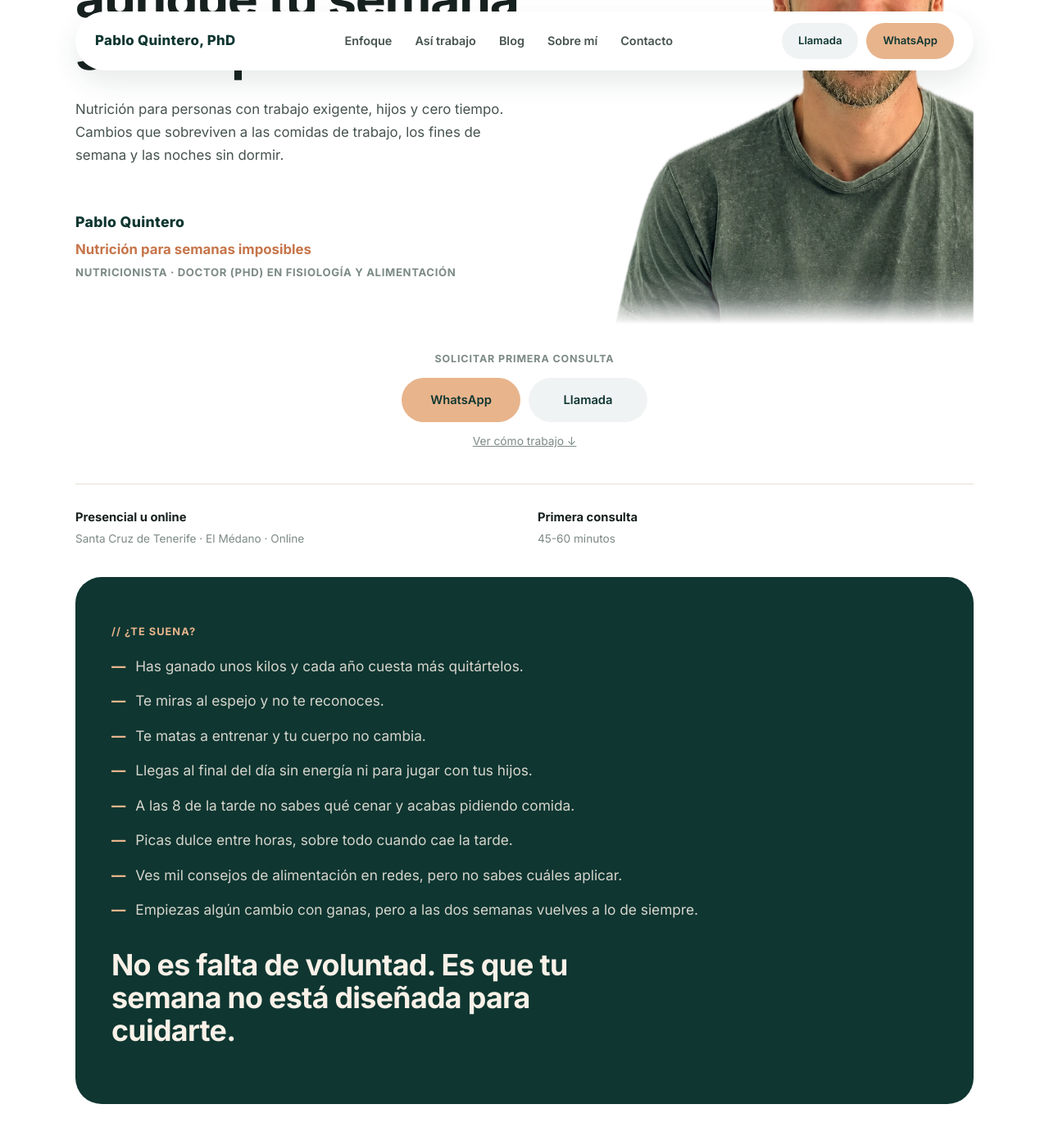
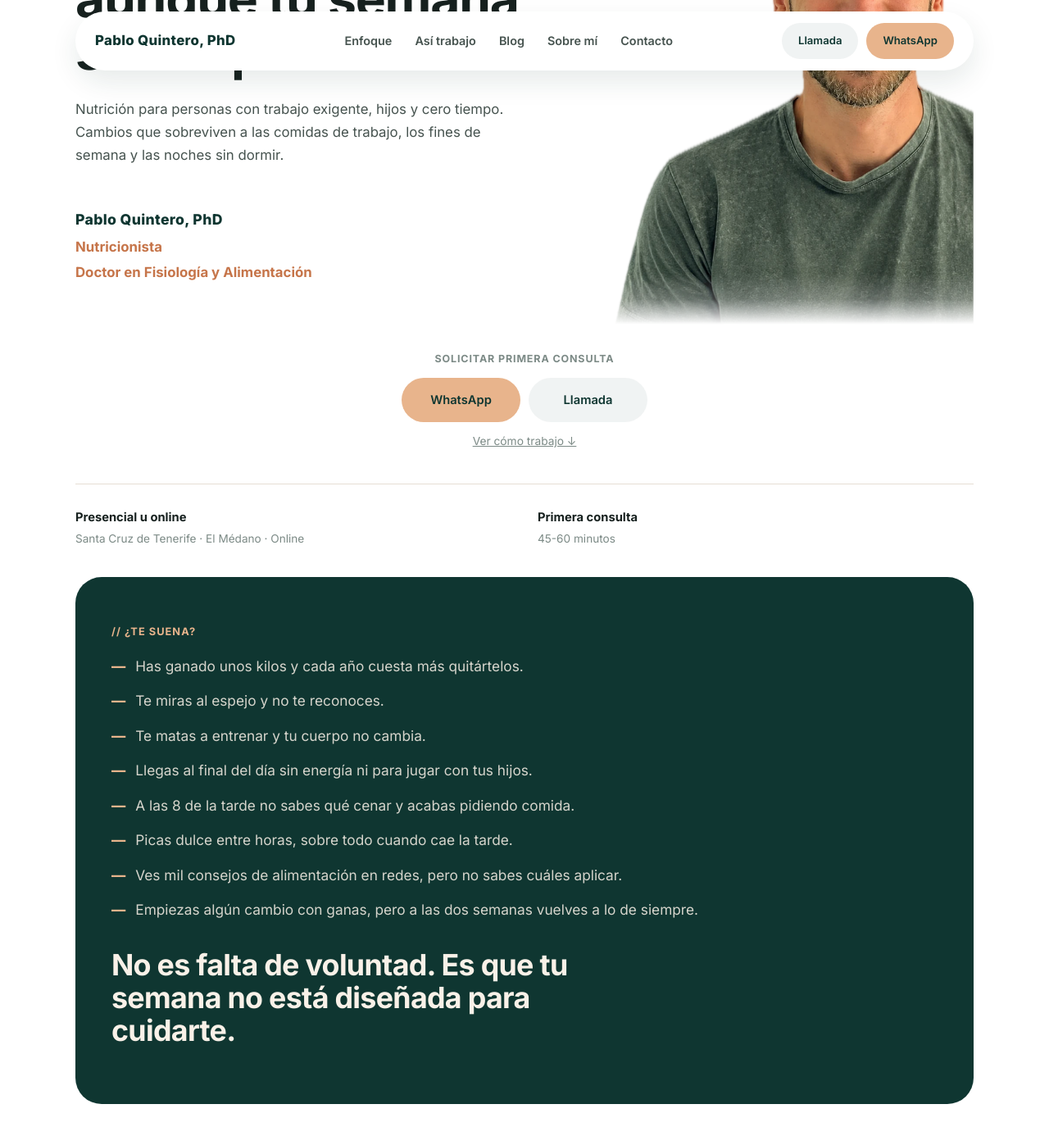
Before and after one commit to pquinriver/pabloquintero-nutricion, a Jekyll site: the page index.html, which Jekyll copies as it is, in a window 1280 px wide and 1400 px high, scrolled down 357 px. Shown: the top 1386 px of the window at 82% size. Built offline with Jekyll 4.4.1, drawn with Linux system fonts in a browser that asks for light colours.

Commit message:
Rework hero identity block: name gets PhD, tagline becomes credentials
"Pablo Quintero" -> "Pablo Quintero, PhD". Drops the "Nutrición para
semanas imposibles" tagline line and replaces it with the credential
text ("Nutricionista" / "Doctor en Fisiología y Alimentación") styled
in the same terracotta tagline treatment, instead of the small muted
uppercase style it had before.

Co-Authored-By: Claude Sonnet 5 <noreply@anthropic.com>
Claude-Session: https://claude.ai/code/session_01DnN3Tam13buBricv2YHgrr

```diff
--- a/index.html
+++ b/index.html
@@ -166,9 +166,9 @@
         <p class="lede">Nutrición para personas con trabajo exigente, hijos y cero tiempo. Cambios que sobreviven a las comidas de trabajo, los fines de semana y las noches sin dormir.</p>
 
         <div class="identity-block">
-          <p class="id-name">Pablo Quintero</p>
-          <p class="id-tagline">Nutrición para semanas imposibles</p>
-          <p class="id-cred">Nutricionista · Doctor (PhD) en Fisiología y Alimentación</p>
+          <p class="id-name">Pablo Quintero, PhD</p>
+          <p class="id-tagline">Nutricionista</p>
+          <p class="id-tagline">Doctor en Fisiología y Alimentación</p>
         </div>
       </div>
 
--- a/styles.css
+++ b/styles.css
@@ -65,7 +65,7 @@
   .identity-block{margin:auto 0}
   .identity-block .id-name{font-family:var(--font-display);font-size:1.1rem;font-weight:800;letter-spacing:.02em;color:var(--forest);margin:0 0 6px}
   .identity-block .id-tagline{font-weight:700;color:var(--terracotta);margin:0 0 4px;font-size:1.05rem}
-  .identity-block .id-cred{font-family:var(--font-sans);font-size:.82rem;font-weight:700;letter-spacing:.05em;text-transform:uppercase;color:var(--muted);margin:0}
+  .identity-block .id-tagline:last-child{margin-bottom:0}
   .hero .lede{font-size:1.05rem;color:var(--ink-soft);max-width:50ch;margin-bottom:0}
 
   .hero-right{display:flex;flex-direction:column;align-items:flex-end;text-align:right}
```
